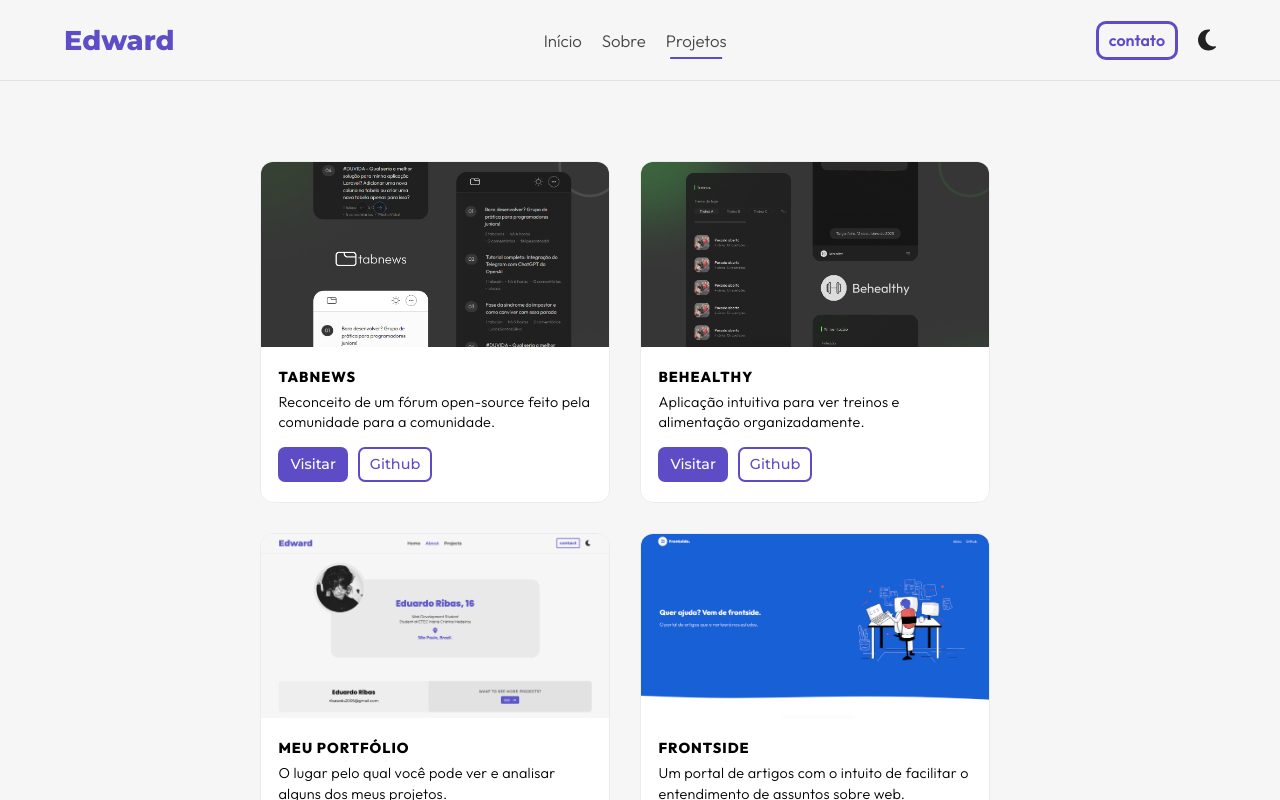
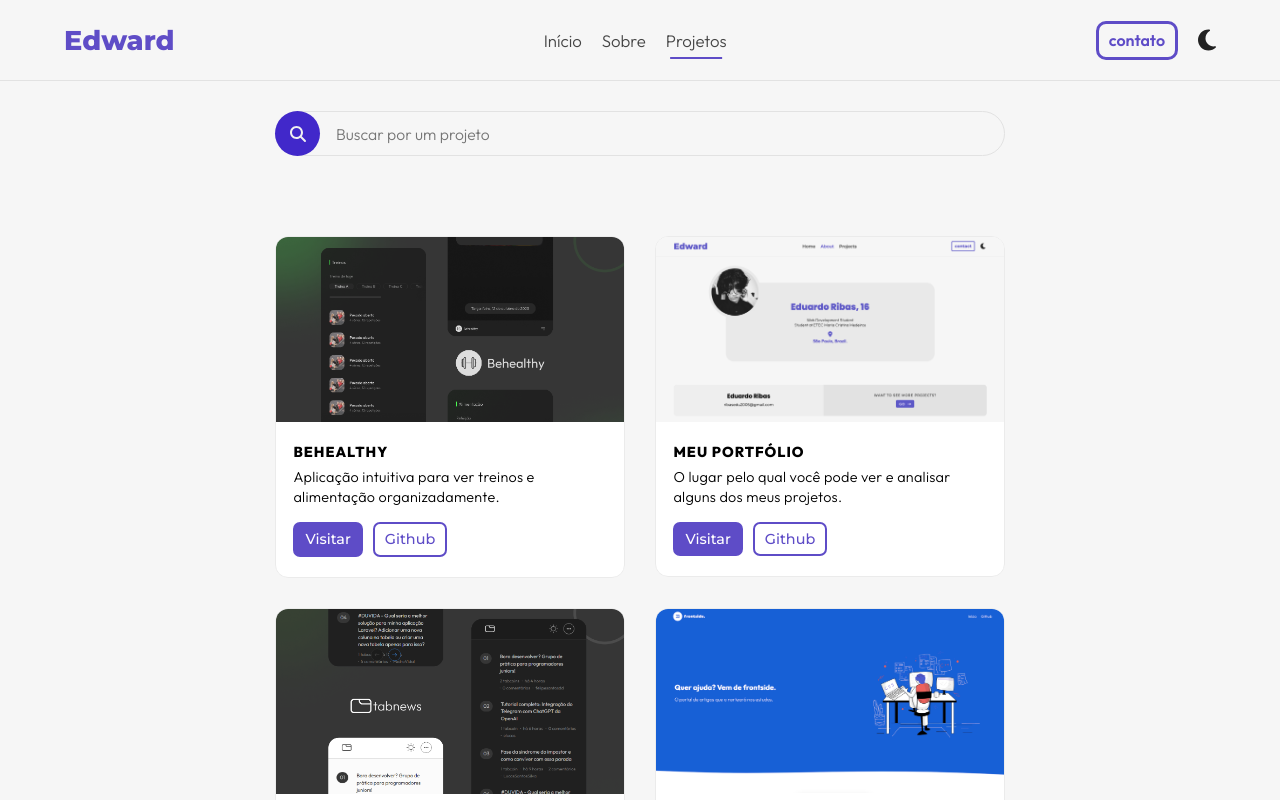
Before and after one commit to edwardribas/portfolio, a React (Create React App) app: page /projects in a window 1280 px wide. Shown: the top 800 px of the page. Built offline with nearby package versions, Linux system fonts and the light colour scheme.

Commit message:
search bar na aba de projetos

```diff
--- a/src/components/Container/index.jsx
+++ b/src/components/Container/index.jsx
@@ -3,10 +3,10 @@
 import Footer from '../Footer';
 import styles from './styles.module.scss';
 
-export default function Container(props) {
+export default function Container({children}) {
     return (<>
         <div id={styles.container}>
-            {props.children}
+            {children}
 
             <section id={styles.contact}>
                 <div id={styles.email}>
--- a/src/pages/About/index.jsx
+++ b/src/pages/About/index.jsx
@@ -3,11 +3,11 @@
 import Container from '../../components/Container';
 import { FontAwesomeIcon } from '@fortawesome/react-fontawesome';
 import { faLocationDot } from '@fortawesome/free-solid-svg-icons';
-import { useRef } from 'react';
+import { useRef, useEffect } from 'react';
 import { getAge } from '../../utils/getAge';
 
 export default function About({ title }){
-    document.title = title;
+    useEffect(() => { document.title = title }, [title])
 
     const phrases = [
         'Não costumo tomar muito café.',
--- a/src/pages/Landing/index.jsx
+++ b/src/pages/Landing/index.jsx
@@ -3,10 +3,11 @@
 import Curriculo from '../../assets/documents/Curriculo.pdf';
 import Container from '../../components/Container';
 import styles from './styles.module.scss';
+import { useEffect } from 'react';
 import { getAge } from '../../utils/getAge';
 
 export default function Landing({ title }){
-    document.title = title;
+    useEffect(() => { document.title = title }, [title])
     const { age } = getAge();
 
     return (
--- a/src/pages/Projects/index.jsx
+++ b/src/pages/Projects/index.jsx
@@ -1,107 +1,55 @@
 import Container from '../../components/Container';
 import ProjectItem from '../../components/ProjectItem';
 import styles from './styles.module.scss';
-import {
-    MyPortfolio, FrontsideBlog, FyloLandingPage,
-    TasksApp, PequenosTalentos, SmartToys,
-    MyCalculator, BootstrapCV, RepoFinder, BeHealthy,
-    TabNews
-} from '../../assets/imgs';
+import { useEffect, useState } from 'react';
+import { projects } from '../../utils/getProjects';
+import { FontAwesomeIcon } from '@fortawesome/react-fontawesome';
+import { faMagnifyingGlass } from '@fortawesome/free-solid-svg-icons';
 
 export default function Projects({ title }){
-    document.title = title;
+    useEffect(() => { document.title = title }, [title])
+    const [query, updateQuery] = useState("");
 
     return (
         <Container>
-            <section id={styles.projects}>
-                <ProjectItem
-                    image={TabNews}
-                    name="TabNews"
-                    description="Reconceito de um fórum open-source feito pela comunidade para a comunidade."
-                    repo="https://github.com/edwardribas/tabnews-redesign"
-                    preview="https://tabnews-redesign.vercel.app"
-                    technologies={['NextJS 13', 'SCSS']}
-                />
-                <ProjectItem
-                    image={BeHealthy}
-                    name="Behealthy"
-                    description="Aplicação intuitiva para ver treinos e alimentação organizadamente."
-                    repo="https://github.com/edwardribas/behealthy"
-                    preview="https://ribby-behealthy.netlify.app/"
-                    technologies={['React', 'SCSS', 'PWA']}
-                />
-                <ProjectItem
-                    image={MyPortfolio}
-                    name="Meu Portfólio"
-                    description="O lugar pelo qual você pode ver e analisar alguns dos meus projetos."
-                    repo="https://github.com/edwardribas/portfolio"
-                    preview="https://edwardribas.netlify.app/"
-                    technologies={['React', 'SCSS', 'PWA']}
-                />
-                <ProjectItem
-                    image={FrontsideBlog}
-                    name="Frontside"
-                    description="Um portal de artigos com o intuito de facilitar o entendimento de assuntos sobre web."
-                    repo="https://github.com/edwardribas/frontside"
-                    preview="https://frontsideclub.netlify.app/"
-                    technologies={['HTML', 'CSS', 'JavaScript']}
-                />
-                <ProjectItem
-                    image={FyloLandingPage}
-                    name="Fylo"
-                    description="Desafio do Frontend Mentor que consiste na construção de uma landing page."
-                    repo="https://github.com/edwardribas/fylo-landing-page"
-                    preview="https://ribas-fylopage.netlify.app/"
-                    technologies={['React', 'SCSS']}
-                />
-                <ProjectItem
-                    image={TasksApp}
-                    name="Tarefas"
-                    description="Aplicação simples de tarefas que armazena no localStorage por meio de JSON stringify."
-                    repo="https://github.com/edwardribas/js-practice/tree/main/12%20-%20Tarefas"
-                    preview="https://gitribas-tasks.netlify.app/"
-                    technologies={['HTML', 'CSS', 'JavaScript']}
-                />
-                <ProjectItem
-                    image={PequenosTalentos}
-                    name="Pequenos Talentos"
-                    description="Landing page feita para o projeto Pequenos Talentos da Tecnologia Única."
-                    repo="https://github.com/edwardribas/smalltalents"
-                    preview="https://pequenostalentos.tecnologiaunica.com.br/"
-                    technologies={['React', 'CSS']}
-                />
-                <ProjectItem
-                    image={SmartToys}
-                    name="SmartToys"
-                    description="Uma das primeiras landing pages que já fiz, feita para um projeto institucional."
-                    repo="https://github.com/edwardribas/smart-toys"
-                    preview="https://edwardribas.github.io/smart-toys"
-                    technologies={['HTML', 'CSS', 'JavaScript']}
-                />
-                <ProjectItem
-                    image={BootstrapCV}
-                    name="Bootstrap CV"
-                    description="Avaliação institucional, se trata de um portfólio simples feito utilizando o Bootstrap"
-                    repo="https://github.com/edwardribas/smart-toys"
-                    preview="https://edwardribas.github.io/smart-toys"
-                    technologies={['HTML', 'CSS', 'Bootstrap']}
-                />
-                <ProjectItem
-                    image={MyCalculator}
-                    name="Calculadora"
-                    description="Calculadora simples feita para praticar JavaScript."
-                    repo="https://github.com/edwardribas/calculator"
-                    preview="https://edwardribas.github.io/calculator/"
-                    technologies={['HTML', 'CSS', 'Bootstrap', 'JavaScript']}
-                />
-                <ProjectItem
-                    image={RepoFinder}
-                    name="Repo Finder"
-                    description="Aplicação assíncrona que consome a API do Github para retornar dados de usuários."
-                    repo="https://github.com/edwardribas/repo-finder"
-                    preview="https://edwardribas.github.io/repo-finder/"
-                    technologies={['HTML', 'CSS','JavaScript']}
-                />
+            <section>
+                <div className={styles.search_box}>
+                    <span>
+                        <FontAwesomeIcon icon={faMagnifyingGlass}/>
+                    </span>
+
+                    <input
+                        className={styles.input}
+                        type="text"
+                        placeholder="Buscar por um projeto"
+                        value={query}
+                        onChange={(e) => updateQuery(e.target.value)}
+                    />
+                </div>
+
+                <div id={styles.projects}>
+                    {projects.every((proj) => !proj.name.toLowerCase().includes(query.toLowerCase()))
+                        && (
+                            <p className={styles.not_found_paragraph}>
+                                Sua pesquisa não corresponde a nenhum projeto.
+                            </p>
+                        )
+                    }
+
+                    {projects.map((proj, i) => {
+                        return proj.name.toLowerCase().includes(query.toLowerCase()) && (
+                            <ProjectItem
+                                key={i}
+                                image={proj.img}
+                                name={proj.name}
+                                description={proj.description}
+                                repo={proj.repo}
+                                preview={proj.preview}
+                                technologies={proj.technologies}
+                            />
+                        )
+                    })}
+                </div>
             </section>
         </Container>
     )
--- a/src/pages/Projects/styles.module.scss
+++ b/src/pages/Projects/styles.module.scss
@@ -11,18 +11,73 @@
     margin: 0 auto;
 }
 
+.search_box {
+    position: relative;
+    height: 45px;
+    user-select: none;
+    max-width: 1110px;
+    margin: 30px auto 0;
+
+    span {
+        position: absolute;
+        background-color: rgb(65, 40, 202);
+        display: flex;
+        align-items: center;
+        justify-content: center;
+        color: rgb(240, 240, 240);
+        width: 45px;
+        border-radius: 50px;
+        height: 100%;
+    }
+
+    input {
+        font-size: .98rem;
+        font-family: 'Outfit', sans-serif;
+        font-weight: 300;
+        height: 100%;
+        display: block;
+        border-radius: 50px;
+        width: 100%;
+        padding: 12px 24px 12px 60px;
+        border: none;
+        color: var(--nav-link);
+        border: 1px solid var(--header-border);
+        background-color: transparent;
+        outline: none;
+        transition: border .2s ease, color .2s ease;
+    }
+}
+
+.not_found_paragraph {
+    text-align: center;
+    width: 90%;
+    margin: 0 auto;
+    color: var(--repositories-text);
+    transition: color .2s ease;
+}
+
 /* Media Queries */
 @media(max-width: 1288px){
+    .search_box {
+        max-width: 730px;
+    }
     #projects{
-        max-width: 800px;
+        max-width: 770px;
     }
 }
-@media(max-width: 856px){
+@media(max-width: 866px){
+    .search_box {
+        max-width: 300px;
+    }
     #projects{
-        max-width: 380px;
+        max-width: 340px;
     }
 }
 @media(max-width: 750px){
+    .search_box {
+        width: 90%;
+        max-width: 340px;
+    }
     #projects{
         padding: 50px 0;
         width: 90%;
--- /dev/null
+++ b/src/utils/getProjects.js
@@ -0,0 +1,97 @@
+import {
+    MyPortfolio, FrontsideBlog, FyloLandingPage,
+    TasksApp, PequenosTalentos, SmartToys,
+    MyCalculator, BootstrapCV, RepoFinder, BeHealthy,
+    TabNews
+} from '../assets/imgs';
+
+export const projects = [
+    {
+        img: BeHealthy,
+        name: "Behealthy",
+        description: "Aplicação intuitiva para ver treinos e alimentação organizadamente.",
+        repo: "https://github.com/edwardribas/behealthy",
+        preview: "https://ribby-behealthy.netlify.app/",
+        technologies: ['React', 'SCSS', 'PWA'],
+    },
+    {
+        img: MyPortfolio,
+        name: "Meu Portfólio",
+        description: "O lugar pelo qual você pode ver e analisar alguns dos meus projetos.",
+        repo: "https://github.com/edwardribas/portfolio",
+        preview: "ttps://edwardribas.netlify.app/",
+        technologies: ['React', 'SCSS', 'PWA'],
+    },
+    {
+        img: TabNews,
+        name: "TabNews",
+        description: "Reconceito de um fórum open-source feito pela comunidade para a comunidade.",
+        repo: "https://github.com/edwardribas/tabnews-redesign",
+        preview: "https://tabnews-redesign.vercel.app",
+        technologies: ['NextJS 13', 'SCSS'],
+    },
+    {
+        img: FrontsideBlog,
+        name: "Frontside",
+        description: "Um portal de artigos com o intuito de facilitar o entendimento de assuntos sobre web.",
+        repo: "https://github.com/edwardribas/frontside",
+        preview: "https://frontsideclub.netlify.app/",
+        technologies: ['HTML', 'CSS', 'JavaScript'],
+    },
+    {
+        img: FyloLandingPage,
+        name: "Fylo",
+        description: "Desafio do Frontend Mentor que consiste na construção de uma landing page.",
+        repo: "https://github.com/edwardribas/fylo-landing-page",
+        preview: "https://ribas-fylopage.netlify.app/",
+        technologies: ['React', 'SCSS'],
+    },
+    {
+        img: TasksApp,
+        name: "Tarefas",
+        description: "Aplicação simples de tarefas que armazena no localStorage por meio de JSON stringify.",
+        repo: "https://github.com/edwardribas/js-practice/tree/main/12%20-%20Tarefas",
+        preview: "https://gitribas-tasks.netlify.app/",
+        technologies: ['HTML', 'CSS', 'JavaScript'],
+    },
+    {
+        img: PequenosTalentos,
+        name: "Pequenos Talentos",
+        description: "Landing page feita para o projeto Pequenos Talentos da Tecnologia Única.",
+        repo: "https://github.com/edwardribas/smalltalents",
+        preview: "https://pequenostalentos.tecnologiaunica.com.br/",
+        technologies: ['React', 'CSS'],
+    },
+    {
+        img: SmartToys,
+        name: "SmartToys",
+        description: "Uma das primeiras landing pages que eu fiz, feita para um projeto institucional.",
+        repo: "https://github.com/edwardribas/smart-toys",
+        preview: "https://edwardribas.github.io/smart-toys",
+        technologies: ['HTML', 'CSS', 'JavaScript'],
+    },
+    {
+        img: BootstrapCV,
+        name: "Bootstrap CV",
+        description: "Avaliação institucional, se trata de um portfólio simples feito utilizando o Bootstrap",
+        repo: "https://github.com/edwardribas/smart-toys",
+        preview: "https://edwardribas.github.io/smart-toys",
+        technologies: ['HTML', 'CSS', 'Bootstrap'],
+    },
+    {
+        img: MyCalculator,
+        name: "Calculadora",
+        description: "Calculadora simples feita para praticar JavaScript.",
+        repo: "https://github.com/edwardribas/calculator",
+        preview: "https://edwardribas.github.io/calculator/",
+        technologies: ['HTML', 'CSS', 'Bootstrap', 'JavaScript'],
+    },
+    {
+        img: RepoFinder,
+        name: "Repo Finder",
+        description: "Aplicação assíncrona que consome a API do Github para retornar dados de usuários.",
+        repo: "https://github.com/edwardribas/repo-finder",
+        preview: "https://edwardribas.github.io/repo-finder/",
+        technologies: ['HTML', 'CSS','JavaScript'],
+    },
+];
```
